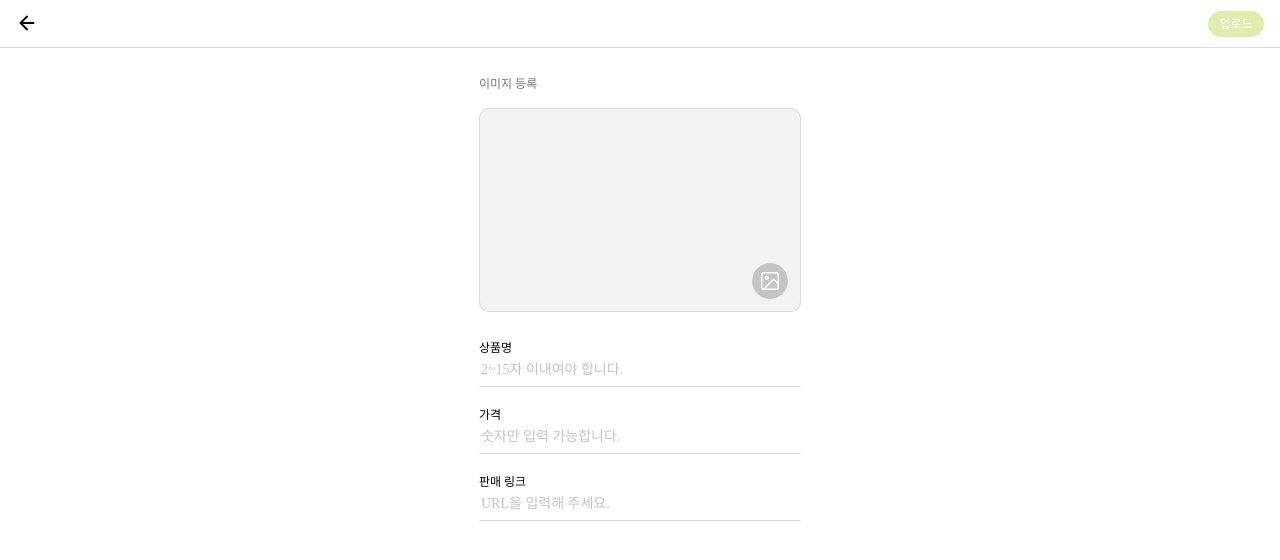
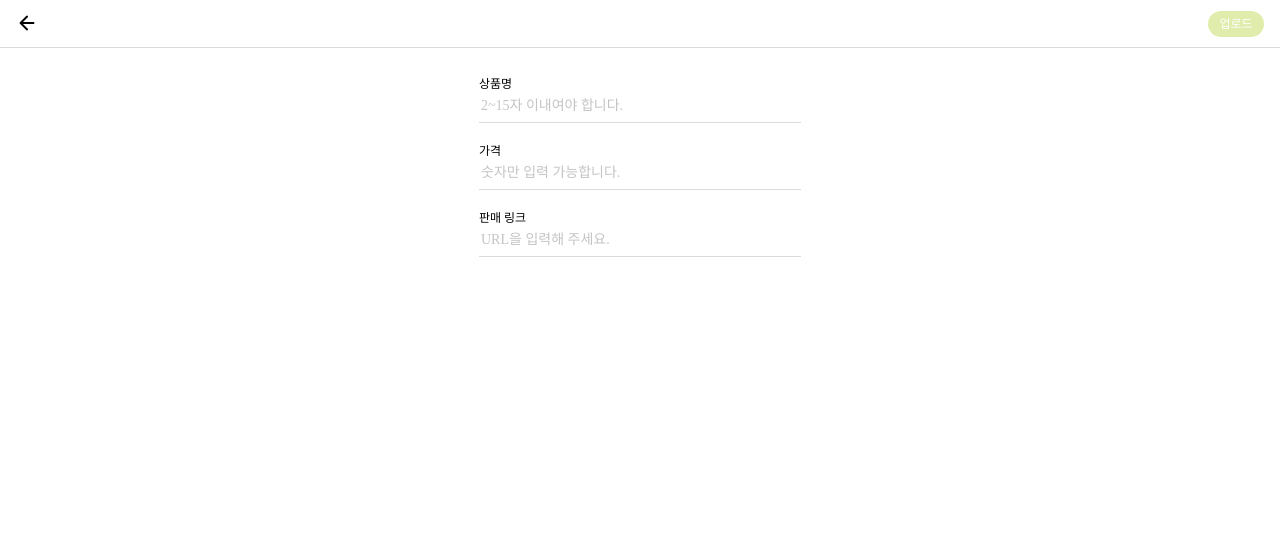
Before and after one commit to One-Hundred-Trials/Good-Harvest-Market, a React (Create React App) app: page /product/1/edit in a window 1280 px wide. Shown: the top 560 px of the page. Built offline with nearby package versions, Linux system fonts and the light colour scheme.

Commit message:
Delete : ProductImgUpload 컴포넌트 삭제

```diff
--- a/src/components/ProductImgUpload/ProductImgUpload.jsx
+++ /dev/null
@@ -1,18 +0,0 @@
-import React from 'react';
-import ProductUploadIcon from '../../assets/img/img-button.png';
-import UploadFileBtn from '../Button/UploadFileBtn/UploadFileBtn';
-import {
-  ProductUploadTextStyle,
-  ProductUploadImgContainerStyle,
-} from './ProductImgUploadStyle';
-
-export default function ProductImgUpload() {
-  return (
-    <React.Fragment>
-      <ProductUploadTextStyle>이미지 등록</ProductUploadTextStyle>
-      <ProductUploadImgContainerStyle>
-        <UploadFileBtn />
-      </ProductUploadImgContainerStyle>
-    </React.Fragment>
-  );
-}
--- a/src/components/ProductImgUpload/ProductImgUploadStyle.jsx
+++ /dev/null
@@ -1,21 +0,0 @@
-import styled from 'styled-components';
-
-export const ProductUploadTextStyle = styled.h3`
-  margin-bottom: 18px;
-  font-size: 1.2rem;
-  color: var(--main-grey-76);
-`;
-export const ProductUploadImgContainerStyle = styled.div`
-  position: relative;
-  height: 204px;
-  border-radius: 10px;
-  background-color: var(--light-grey-F2);
-  border: 0.5px solid #dbdbdb;
-  margin-bottom: 30px;
-  & label {
-    position: absolute;
-    width: 36px;
-    right: 12px;
-    bottom: 12px;
-  }
-`;
--- a/src/pages/Main/Profile/MyProfile/Product/ProductEdit/ProductEdit.jsx
+++ b/src/pages/Main/Profile/MyProfile/Product/ProductEdit/ProductEdit.jsx
@@ -1,7 +1,7 @@
 import React from 'react';
 import Header from '../../../../../../components/Header/Header';
 import Input from '../../../../../../components/Input/Input';
-import ProductImgUpload from '../../../../../../components/ProductImgUpload/ProductImgUpload';
+// import ProductImgUpload from '../../../../../../components/ProductImgUpload/ProductImgUpload';
 import {
   ProductUploadContStyle,
   ProductUploadSectionStyle,
@@ -14,7 +14,7 @@ export default function ProductUpload() {
         업로드
       </Header>
       <ProductUploadSectionStyle>
-        <ProductImgUpload />
+        {/* <ProductImgUpload /> */}
         <Input label="상품명" placeholder="2~15자 이내여야 합니다." />
         <Input label="가격" placeholder="숫자만 입력 가능합니다." />
         <Input label="판매 링크" placeholder="URL을 입력해 주세요." />
```
